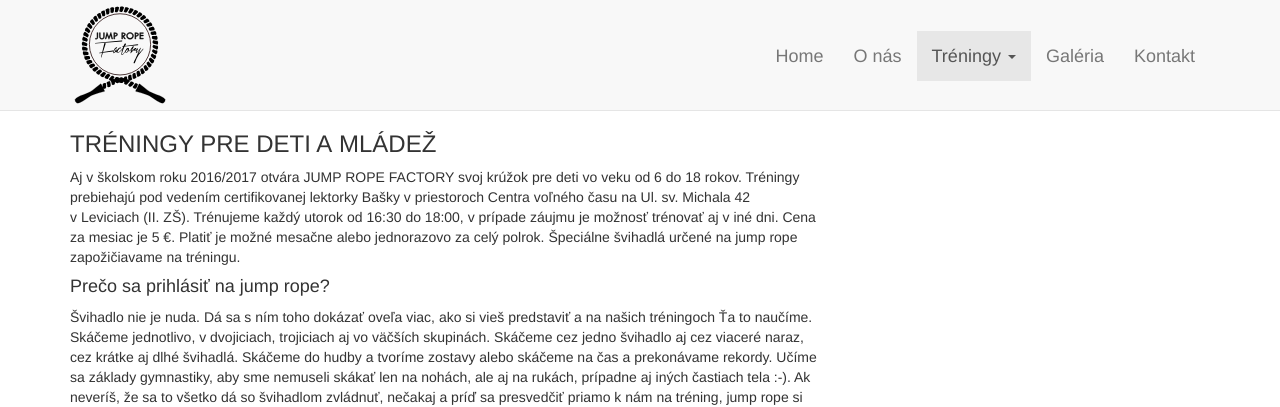
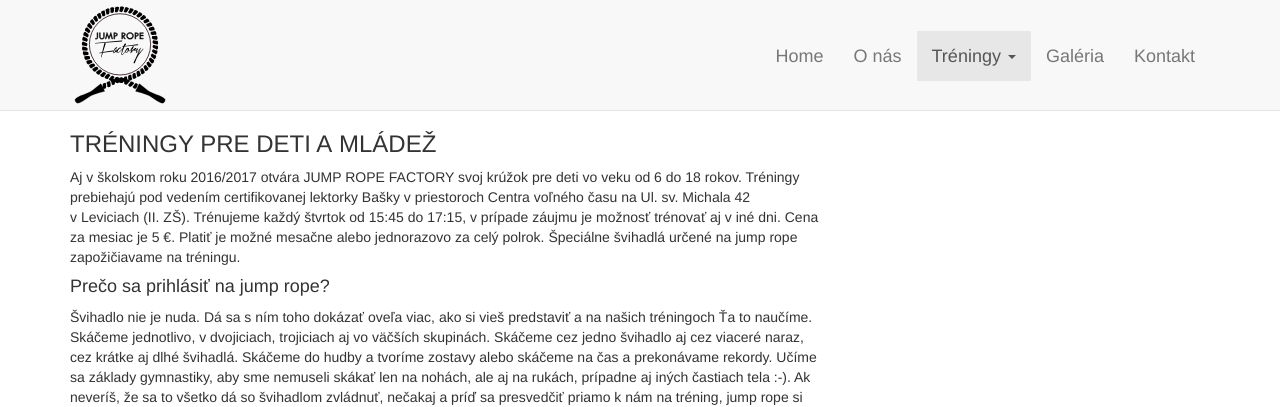
Before and after one commit to dejvo/dejvo.github.io, a Jekyll site: the page built from treningy-pre-deti.html, in a window 1280 px wide. Shown: the top 407 px of the page. Built offline with Jekyll 4.4.1, drawn with Linux system fonts in a browser that asks for light colours.

Commit message:
Update content

```diff
--- a/treningy-pre-deti.html
+++ b/treningy-pre-deti.html
@@ -7,7 +7,7 @@ permalink: treningy-pre-deti
   <div class="col-md-8">
     <h3>TRÉNINGY PRE DETI A MLÁDEŽ</h3>
     <p>
-    Aj v školskom roku 2016/2017 otvára JUMP ROPE FACTORY svoj krúžok pre deti vo veku od 6 do 18 rokov. Tréningy prebiehajú pod vedením certifikovanej lektorky Bašky v priestoroch Centra voľného času na Ul. sv. Michala 42 v Leviciach (II. ZŠ). Trénujeme každý utorok od 16:30 do 18:00, v prípade záujmu je možnosť trénovať aj v iné dni. Cena za mesiac je 5 €. Platiť je možné mesačne alebo jednorazovo za celý polrok. Špeciálne švihadlá určené na jump rope zapožičiavame na tréningu.
+    Aj v školskom roku 2016/2017 otvára JUMP ROPE FACTORY svoj krúžok pre deti vo veku od 6 do 18 rokov. Tréningy prebiehajú pod vedením certifikovanej lektorky Bašky v priestoroch Centra voľného času na Ul. sv. Michala 42 v Leviciach (II. ZŠ). Trénujeme každý štvrtok od 15:45 do 17:15, v prípade záujmu je možnosť trénovať aj v iné dni. Cena za mesiac je 5 €. Platiť je možné mesačne alebo jednorazovo za celý polrok. Špeciálne švihadlá určené na jump rope zapožičiavame na tréningu.
     </p>
     <h4>Prečo sa prihlásiť na jump rope?</h4>
     <p>
--- a/treningy-pre-dospelych.html
+++ b/treningy-pre-dospelych.html
@@ -33,7 +33,7 @@ permalink: treningy-pre-dospelych
     <li>formovanie svalstva nôh a boj proti celulitíde</li>
     </ul>
     <p>
-    Trénujeme každý štvrtok v CVČ Levice od 16:00 do 17:00, v prípade záujmu je možnosť trénovať aj v iné dni. Cena tréningov je 10 €/mesiac.
+    Trénujeme každý štvrtok v CVČ Levice od 17:30 do 18:30, v prípade záujmu je možnosť trénovať aj v iné dni. Cena tréningov je 10 €/mesiac.
     </p>
     <p>
     A po vzhliadnutí tejto úžasne pozitívnej fotografie už žiadne výhovorky a <a href="{{ site.url_kontakt }}">píšte či volajte</a> nám ohľadom infomácií o tréningoch pre dospelých.
```
